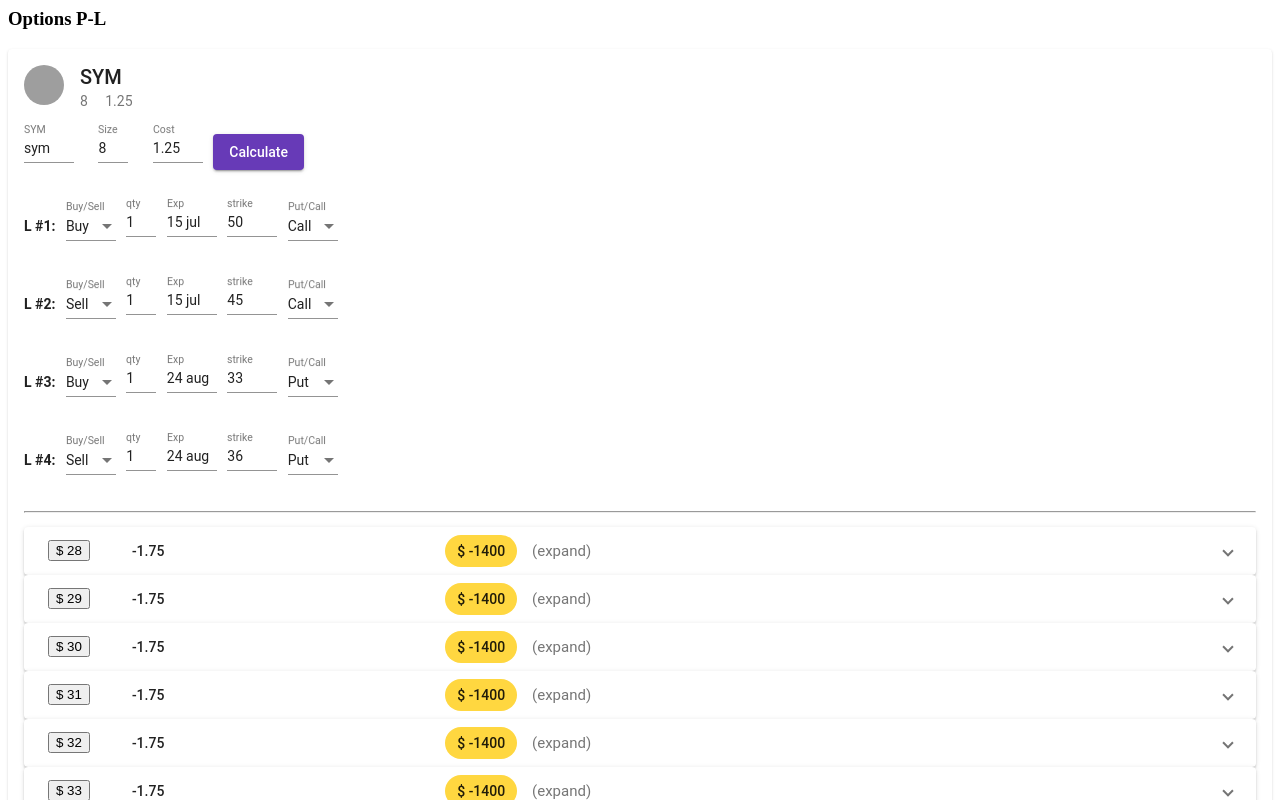
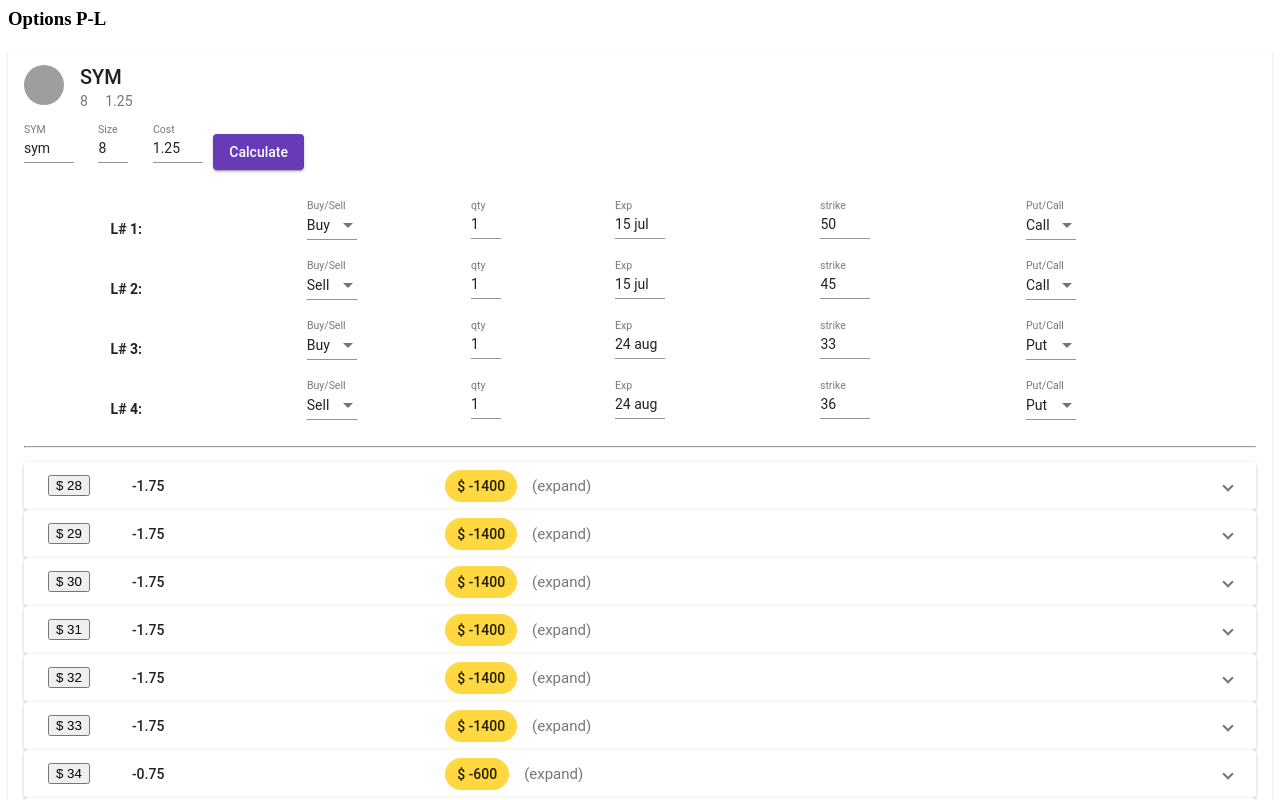
Before and after one commit to Leedabord/optcalc1da, an Angular app: page / in a window 1280 px wide. Shown: the top 800 px of the page. Built offline with nearby package versions, Linux system fonts and the light colour scheme; grey boxes are pictures that could not be loaded.

Commit message:
1 file modified

```diff
--- a/src/app/app.component.html
+++ b/src/app/app.component.html
@@ -22,23 +22,46 @@
 <button mat-raised-button  color="primary"  (click)="tempfn()">Calculate</button>
 </h4>
 
-<h4 class="example-h2"  *ngFor="let oleg of optLegs; let ii = index"  > L #{{ii+1}}:   <span> &nbsp; </span>
+<mat-grid-list  *ngFor="let oleg of optLegs; let ii = index"  cols="12" rowHeight="60px">
+<mat-grid-tile
+[colspan]="2"
+[rowspan]="1">
+<h4 mat-button > L# {{ ii+1 }}: </h4>
+</mat-grid-tile>
+<mat-grid-tile
+[colspan]="2"
+[rowspan]="1">
 <mat-form-field  class="in50px">
 <mat-select placeholder="Buy/Sell" [(ngModel)]="oleg.bs" name="buysell">
   <mat-option *ngFor="let game of buysell" [value]="game.value">
     {{game.viewValue}}
   </mat-option>
 </mat-select>
-</mat-form-field>    <span> &nbsp; </span>
+</mat-form-field>  </mat-grid-tile>
+<mat-grid-tile
+[colspan]="1"
+[rowspan]="1">
 <mat-form-field  class="in30px">
 <input  type="number"   [(ngModel)]="oleg.qty"  matInput placeholder="qty" />
-</mat-form-field>    <span> &nbsp; </span>
+</mat-form-field>
+</mat-grid-tile>
+<mat-grid-tile
+[colspan]="2"
+[rowspan]="1">
 <mat-form-field  class="in50px">
 <input matInput  [(ngModel)]="oleg.exp"  placeholder="Exp" />
-</mat-form-field>    <span> &nbsp;  </span>
+</mat-form-field>
+</mat-grid-tile>
+<mat-grid-tile
+[colspan]="2"
+[rowspan]="1">
 <mat-form-field class="in50px" >
 <input  type="number"  [(ngModel)]="oleg.strike"  matInput placeholder="strike" />
-</mat-form-field>     <span> &nbsp;  </span>
+</mat-form-field>
+</mat-grid-tile>
+<mat-grid-tile
+[colspan]="2"
+[rowspan]="1">
 <mat-form-field  class="in50px">
 <mat-select placeholder="Put/Call" [(ngModel)]="oleg.cp" name="putcall">
   <mat-option *ngFor="let game of putcall" [value]="game.value">
@@ -46,7 +69,9 @@
   </mat-option>
 </mat-select>
 </mat-form-field>
-</h4>
+</mat-grid-tile>
+</mat-grid-list>
+
 
 <hr>
 <p> </p>
@@ -84,15 +109,11 @@
 
           <mat-grid-list cols="12" rowHeight="20px">
             <mat-grid-tile
-            [colspan]="8"
+            [colspan]="3"
             [rowspan]="1">
             <button mat-button >
-              {{ pl.w0[0] }} ,
-              {{ pl.w0[1] }} ,
-              {{ pl.w0[2] }} ,
-              {{ pl.w0[3] }}
-              &nbsp; &nbsp; | {{ pl.sum1 }} | &nbsp; &nbsp;
-                {{ pl.sum2 }} </button>
+              &nbsp; &nbsp; | xxxx | &nbsp; &nbsp;
+             </button>
           </mat-grid-tile>
         </mat-grid-list>
 -->
```
Lines whose indentation alone changed are shown as unchanged.
